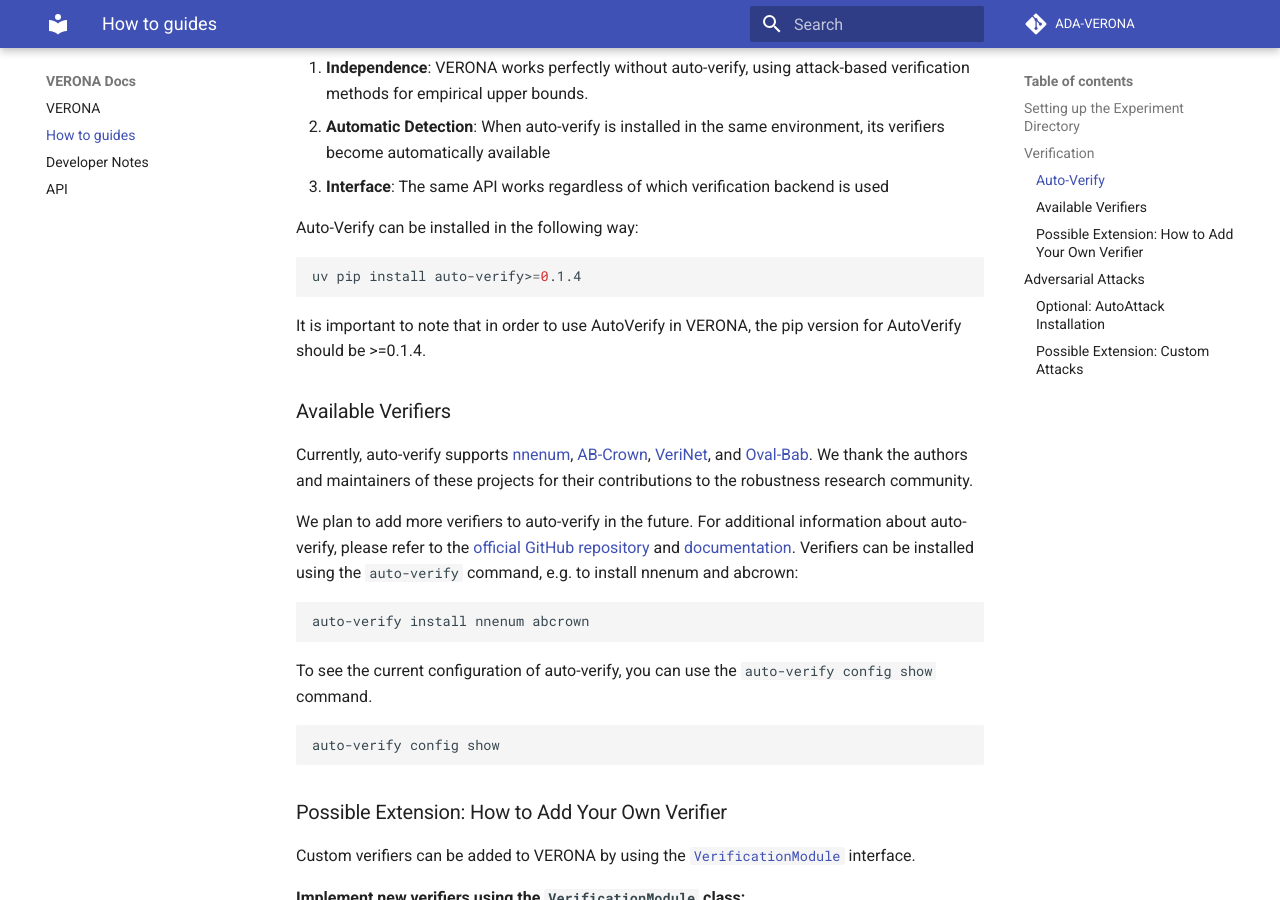
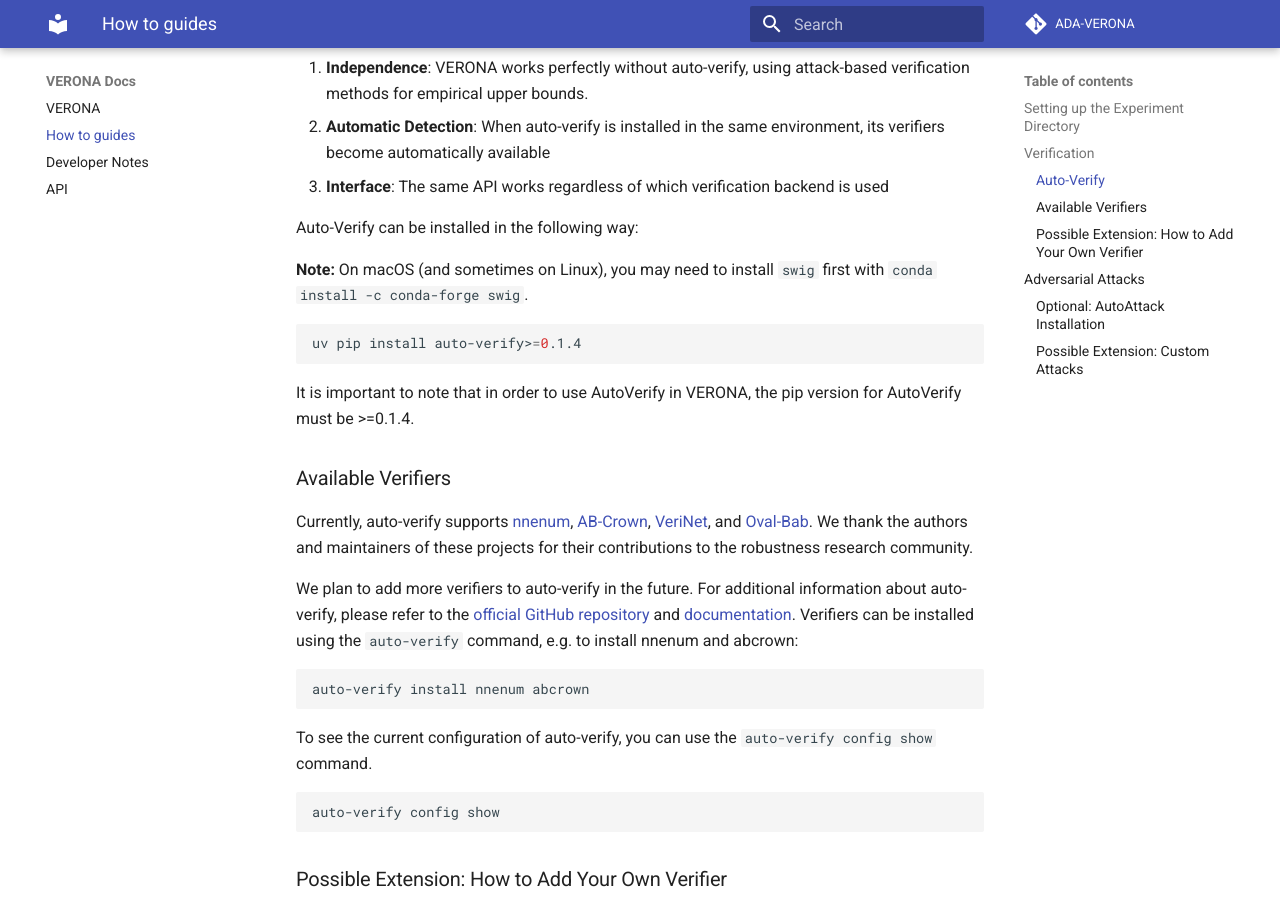
Before and after one commit to ADA-research/VERONA, an MkDocs documentation site: the page built from docs/how-to-guides.md, in a window 1280 px wide and 900 px high, scrolled down 1501 px. Built offline with MkDocs 1.6.1 and Material for MkDocs 9.7.7, drawn with Linux system fonts in a browser that asks for light colours; comment, search, counter and statistics services are not loaded.

Commit message:
Add short explanation about installing swig before auto-verify (#146)

````diff
--- a/docs/how-to-guides.md
+++ b/docs/how-to-guides.md
@@ -47,10 +47,12 @@ This design provides several benefits:
 
 Auto-Verify can be installed in the following way:
 
+**Note:** On macOS (and sometimes on Linux), you may need to install `swig` first with `conda install -c conda-forge swig`.
+
 ```bash
 uv pip install auto-verify>=0.1.4
 ```
-It is important to note that in order to use AutoVerify in VERONA, the pip version for AutoVerify should be >=0.1.4.
+It is important to note that in order to use AutoVerify in VERONA, the pip version for AutoVerify must be >=0.1.4.
 ### Available Verifiers
 
 Currently, auto-verify supports [nnenum](https://github.com/stanleybak/nnenum), [AB-Crown](https://github.com/Verified-Intelligence/alpha-beta-CROWN), [VeriNet](https://github.com/vas-group-imperial/VeriNet), and [Oval-Bab](https://github.com/oval-group/oval-bab). We thank the authors and maintainers of these projects for their contributions to the robustness research community.
````
Also changed, not shown: README.md (+2 -0 lines).
